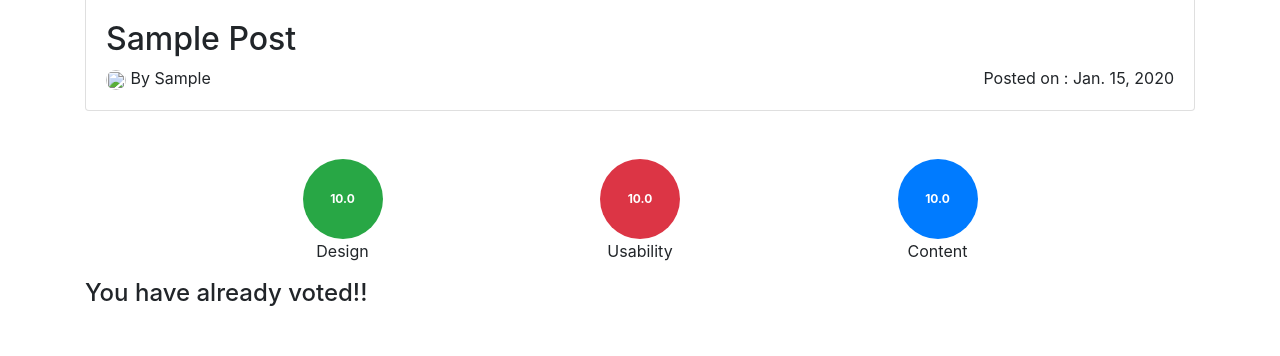
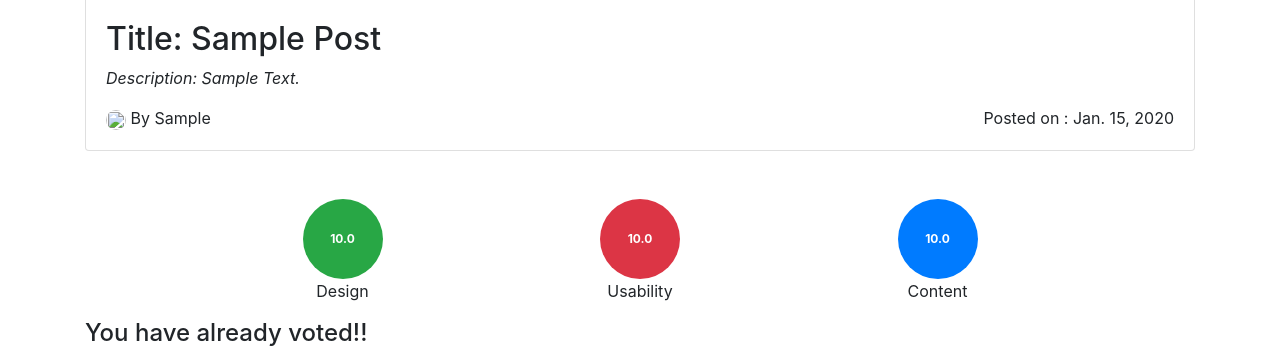
Before and after one commit to joankirui/Awards, a Django app: a page that uses awardsapp/templates/project.html in a window 1280 px wide. Shown: the part 633-989 px from the top of the page. Before the commit the page ends 939 px from the top, so only its background shows below. Run offline with Django 3.2, Linux system fonts and the light colour scheme; a user stored in the database is signed in; tables that the repository leaves empty hold one stand-in row (values such as "Sample post"); some libraries are stand-ins or nearby versions.

Commit message:
update description

```diff
--- a/awardsapp/templates/project.html
+++ b/awardsapp/templates/project.html
@@ -25,7 +25,8 @@
         <div class="card" style="width: 100%;">
             <img class="card-img-top" style="height: 70vh;" src="{{ post.photo.url}}" alt="{{photo.title}}">
             <div class="card-body">
-            <h2 class="card-text">{{post.title|title}}</h2>
+            <h2 class="card-text">Title: {{post.title|title}}</h2>
+            <p class="card-text"><em>Description: {{post.description|title}}</em></p>
             <p class="card-text"><img src="{{post.user.profile.prof_pic.url}}" class="pic" alt=""> By {{post.user.username|title}}<span style="float: right;">Posted on : {{post.date|date}}</span></p>
             </div>
     </div>
```
Also changed, not shown: README.md.
